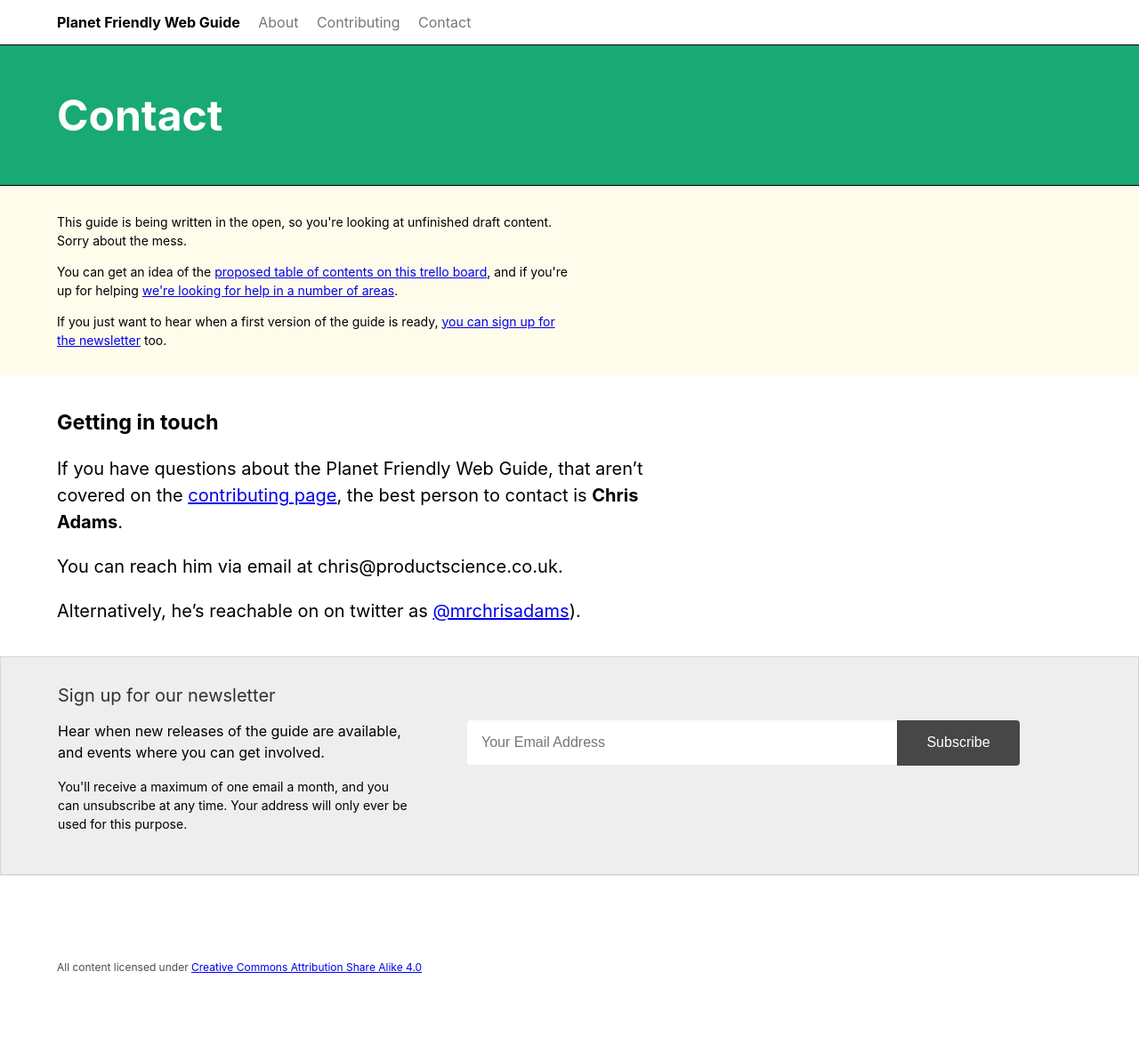
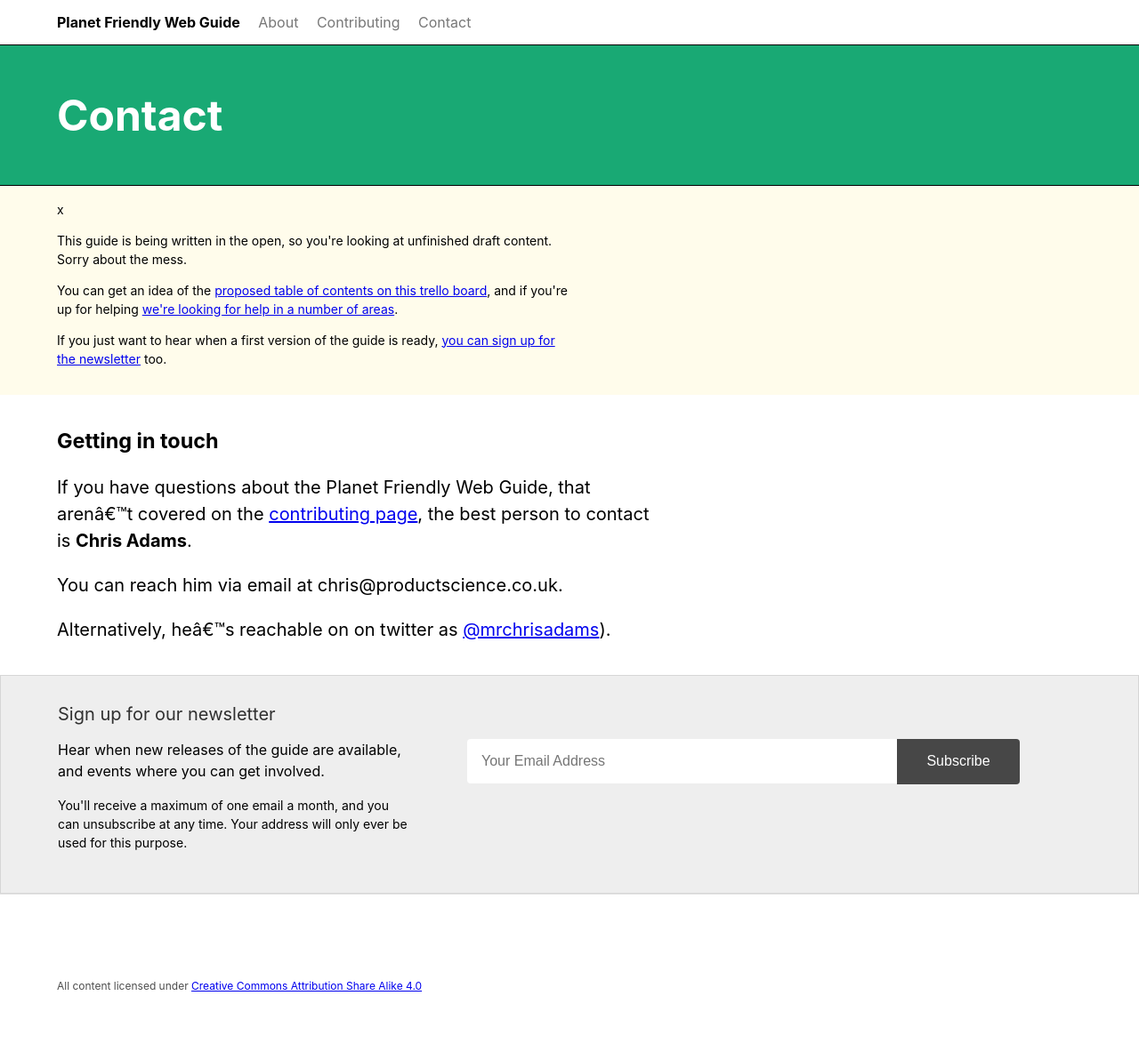
Before and after one commit to productscience/planet-friendly-web, a Jekyll site: the page built from content/contact.md, in a window 1280 px wide. Shown: the whole page at 89% size. Built offline with Jekyll 4.4.1, drawn with Linux system fonts in a browser that asks for light colours; before the commit the page ends 1171 px from its top, so only the background shows below that; some of the changed lines change nothing that is shown.

```diff
--- a/_includes/sorry-its-not-done-yet.html
+++ b/_includes/sorry-its-not-done-yet.html
@@ -1,5 +1,6 @@
 <div class="not-done-yet pa2 bg-washed-yellow f4 pa3 ph5-ns f6">
   <div class="w-50 lh-copy">
+    <span class='dismiss' role='dismiss-banner'>x</span>
     <p>This guide is being written in the open, so you're looking at unfinished
        draft content. Sorry about the mess.</p>
     <p>You can get an idea of the <a href="https://trello.com/b/I3co3nYM/planet-friendly-web-guide-board">proposed table of contents on this trello board</a>, and if you're up for helping <a href="https://www.planetfriendlyweb.org/contributing/">we're looking for help in a number of areas</a>.</p>
--- a/_layouts/page.html
+++ b/_layouts/page.html
@@ -4,6 +4,9 @@
 <meta name="viewport" content="width=device-width, initial-scale=1">
 <link rel="stylesheet" href="/assets/tachyons.min.css">
 <link rel="stylesheet" href="/assets/pfw.css">
+
+<script src="/assets/javascript/cookies.js" charset="utf-8"></script>
+<script src="/assets/javascript/index.js" charset="utf-8"></script>
 
 <body class="w-100 sans-serif bg-white">
 
--- /dev/null
+++ b/assets/javascript/cookies.js
@@ -0,0 +1,73 @@
+/* \
+|*|
+|*|  :: cookies.js ::
+|*|
+|*|  A complete cookies reader/writer framework with full unicode support.
+|*|
+|*|  Revision #3 - July 13th, 2017
+|*|
+|*|  https://developer.mozilla.org/en-US/docs/Web/API/document.cookie
+|*|  https://developer.mozilla.org/User:fusionchess
+|*|
+|*|  This framework is released under the GNU Public License, version 3 or later.
+|*|  http://www.gnu.org/licenses/gpl-3.0-standalone.html
+|*|
+|*|  Syntaxes:
+|*|
+|*|  * docCookies.setItem(name, value[, end[, path[, domain[, secure]]]])
+|*|  * docCookies.getItem(name)
+|*|  * docCookies.removeItem(name[, path[, domain]])
+|*|  * docCookies.hasItem(name)
+|*|  * docCookies.keys()
+|*|
+\ */
+
+var docCookies = { // eslint-disable-line no-unused-vars
+  getItem: function (sKey) {
+    if (!sKey) { return null }
+
+    return decodeURIComponent(document.cookie.replace(new RegExp('(?:(?:^|.*;)\\s*' + encodeURIComponent(sKey).replace(/[\-\.\+\*]/g, '\\$&') + '\\s*\\=\\s*([^;]*).*$)|^.*$'), '$1')) || null // eslint-disable-line no-useless-escape
+  },
+  setItem: function (sKey, sValue, vEnd, sPath, sDomain, bSecure) {
+    if (!sKey || /^(?:expires|max\-age|path|domain|secure)$/i.test(sKey)) { return false } // eslint-disable-line
+    var sExpires = ''
+    if (vEnd) {
+      switch (vEnd.constructor) {
+        case Number:
+          sExpires = vEnd === Infinity ? '; expires=Fri, 31 Dec 9999 23:59:59 GMT' : '; max-age=' + vEnd
+          /*
+          Note: Despite officially defined in RFC 6265, the use of `max-age` is not compatible with any
+          version of Internet Explorer, Edge and some mobile browsers. Therefore passing a number to
+          the end parameter might not work as expected. A possible solution might be to convert the the
+          relative time to an absolute time. For instance, replacing the previous line with:
+          */
+          /*
+          sExpires = vEnd === Infinity ? "; expires=Fri, 31 Dec 9999 23:59:59 GMT" : "; expires=" + (new Date(vEnd * 1e3 + Date.now())).toUTCString();
+          */
+          break
+        case String:
+          sExpires = '; expires=' + vEnd
+          break
+        case Date:
+          sExpires = '; expires=' + vEnd.toUTCString()
+          break
+      }
+    }
+    document.cookie = encodeURIComponent(sKey) + '=' + encodeURIComponent(sValue) + sExpires + (sDomain ? '; domain=' + sDomain : '') + (sPath ? '; path=' + sPath : '') + (bSecure ? '; secure' : '')
+    return true
+  },
+  removeItem: function (sKey, sPath, sDomain) {
+    if (!this.hasItem(sKey)) { return false }
+    document.cookie = encodeURIComponent(sKey) + '=; expires=Thu, 01 Jan 1970 00:00:00 GMT' + (sDomain ? '; domain=' + sDomain : '') + (sPath ? '; path=' + sPath : '')
+    return true
+  },
+  hasItem: function (sKey) {
+    if (!sKey || /^(?:expires|max\-age|path|domain|secure)$/i.test(sKey)) { return false } // eslint-disable-line no-useless-escape
+    return (new RegExp('(?:^|;\\s*)' + encodeURIComponent(sKey).replace(/[\-\.\+\*]/g, '\\$&') + '\\s*\\=')).test(document.cookie) // eslint-disable-line no-useless-escape
+  },
+  keys: function () {
+    var aKeys = document.cookie.replace(/((?:^|\s*;)[^\=]+)(?=;|$)|^\s*|\s*(?:\=[^;]*)?(?:\1|$)/g, '').split(/\s*(?:\=[^;]*)?;\s*/) // eslint-disable-line no-useless-escape
+    for (var nLen = aKeys.length, nIdx = 0; nIdx < nLen; nIdx++) { aKeys[nIdx] = decodeURIComponent(aKeys[nIdx]) }
+    return aKeys
+  }
+}
--- /dev/null
+++ b/assets/javascript/index.js
@@ -0,0 +1,31 @@
+/* global docCookies */
+
+function ready (fn) {
+  if (document.attachEvent ? document.readyState === 'complete' : document.readyState !== 'loading') {
+    fn()
+  } else {
+    console.log('page loaded')
+    document.addEventListener('DOMContentLoaded', fn)
+  }
+}
+
+function main () {
+  let hideCookies = docCookies.getItem('hideBanner')
+  let banner = document.querySelector('.not-done-yet')
+
+  if (hideCookies) { dismissBanner() }
+
+  if (banner) {
+    banner.querySelector('.dismiss').onclick = dismissBanner
+  }
+}
+
+function dismissBanner () {
+  docCookies.setItem('hideBanner', true)
+  let banner = document.querySelector('.not-done-yet')
+  if (banner) {
+    banner.parentNode.removeChild(banner)
+  }
+}
+
+ready(main)
```
